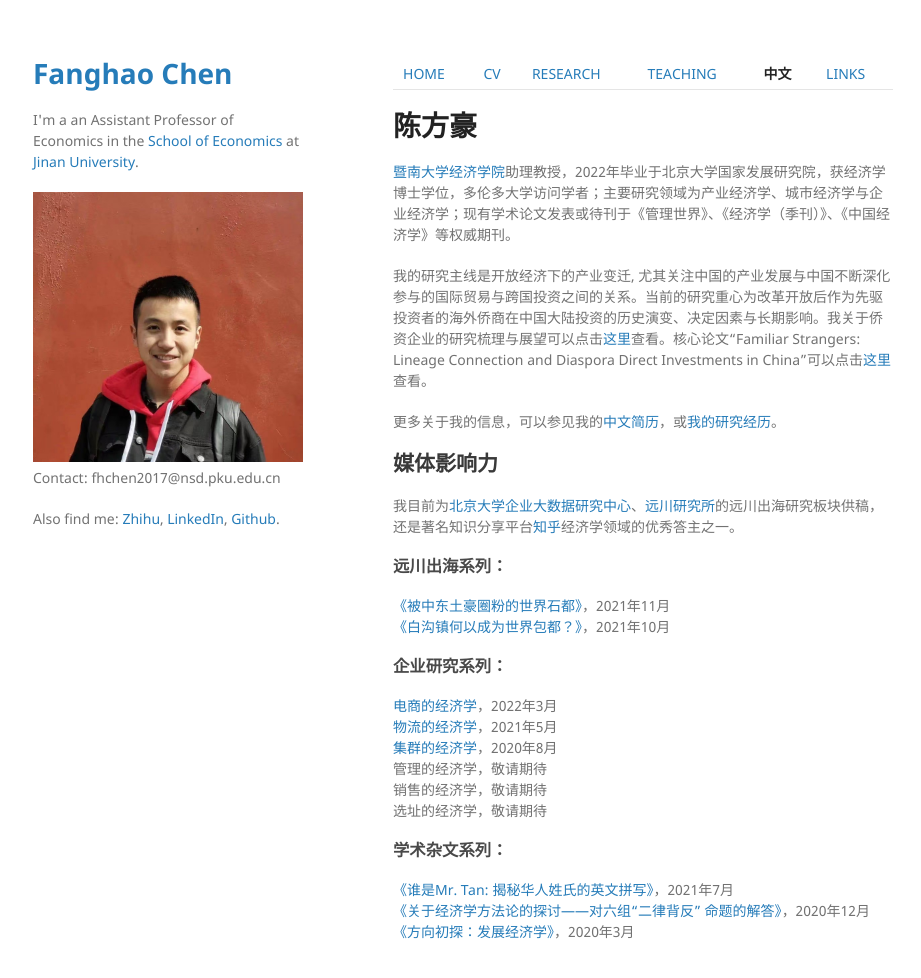
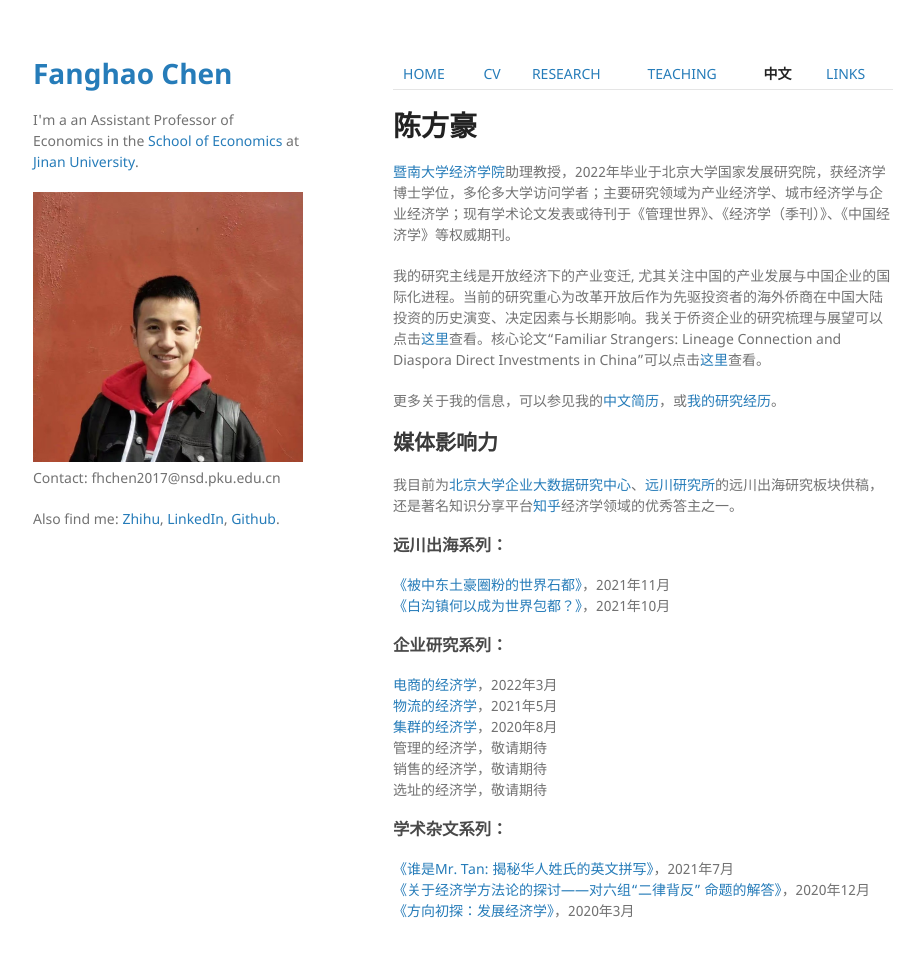
Before and after one commit to FanghaoChen/homepage, a Jekyll site: the page built from chinesepage.md, in a window 1280 px wide and 1012 px high. Shown: the top 978 px of the window, without its empty margins (177-1098 px from the left). Built offline with Jekyll 4.4.1, drawn with Linux system fonts in a browser that asks for light colours; our own code applies the rules of GitHub Pages for plain Markdown files.

Commit message:
Update chinesepage.md

```diff
--- a/chinesepage.md
+++ b/chinesepage.md
@@ -4,7 +4,7 @@
 
 [暨南大学经济学院](https://ec.jnu.edu.cn/)助理教授，2022年毕业于北京大学国家发展研究院，获经济学博士学位，多伦多大学访问学者；主要研究领域为产业经济学、城市经济学与企业经济学；现有学术论文发表或待刊于《管理世界》、《经济学（季刊）》、《中国经济学》等权威期刊。
 
-我的研究主线是开放经济下的产业变迁, 尤其关注中国的产业发展与中国不断深化参与的国际贸易与跨国投资之间的关系。当前的研究重心为改革开放后作为先驱投资者的海外侨商在中国大陆投资的历史演变、决定因素与长期影响。我关于侨资企业的研究梳理与展望可以点击[这里](https://www.jcejournal.com.cn/CN/Y2022/V1/I1/4)查看。核心论文“Familiar Strangers: Lineage Connection and Diaspora Direct Investments in China”可以点击[这里](./assets/familiar_stranger_draft_220303.pdf)查看。
+我的研究主线是开放经济下的产业变迁, 尤其关注中国的产业发展与中国企业的国际化进程。当前的研究重心为改革开放后作为先驱投资者的海外侨商在中国大陆投资的历史演变、决定因素与长期影响。我关于侨资企业的研究梳理与展望可以点击[这里](https://www.jcejournal.com.cn/CN/Y2022/V1/I1/4)查看。核心论文“Familiar Strangers: Lineage Connection and Diaspora Direct Investments in China”可以点击[这里](./assets/familiar_stranger_draft_220303.pdf)查看。
 
 更多关于我的信息，可以参见我的[中文简历](./assets/陈方豪_暨大经院_220914.pdf)，或[我的研究经历](https://mp.weixin.qq.com/s?__biz=Mzg4MzE0ODY0Mw==&mid=2247491382&idx=1&sn=992dc4dda38bfd95d5c2b47848fc5a81&chksm=cf4a8d3af83d042c96f68c98b9406eab25df4ce418b6778fccdee755fc9e499decfb44498855&mpshare=1&scene=24&srcid=12203KNxFd0xsEh7nM7ZzhKn&sharer_sharetime=1639991731014&sharer_shareid=009d752390d3ca9d149b0d31038375f0#rd)。
 
```
